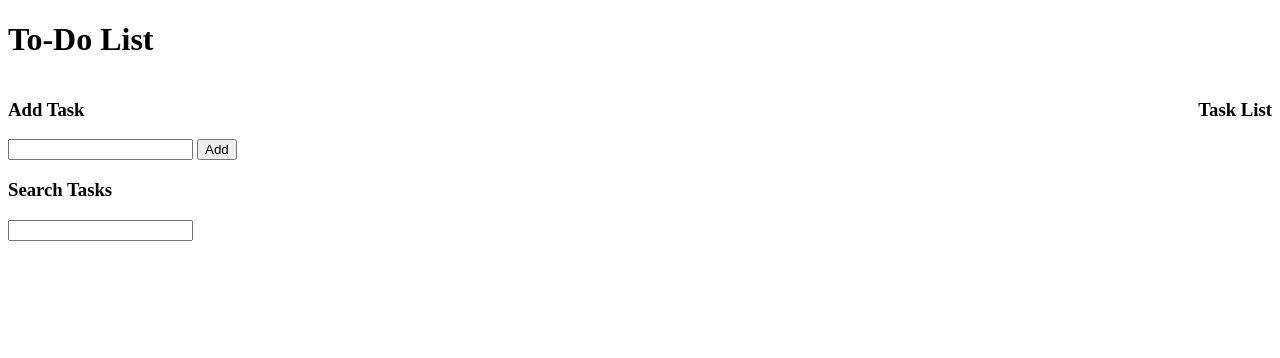
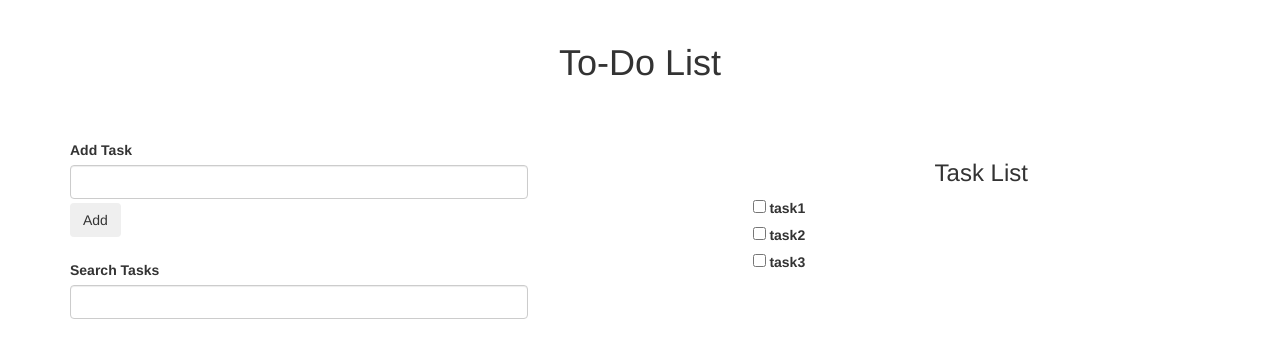
Before and after one commit to aclezotte/toDoList, a plain HTML site: page index.html in a window 1280 px wide. Drawn offline with nearby package versions, Linux system fonts and the light colour scheme.

Commit message:
task list with strikethrough

```diff
--- a/index.html
+++ b/index.html
@@ -3,23 +3,38 @@
     <head>
         <script src="https://ajax.googleapis.com/ajax/libs/angularjs/1.6.2/angular.min.js"></script>
         <script src="scripts.js"></script>
+        <link href="lib/bootstrap/css/bootstrap.min.css" type="text/css" rel="stylesheet">
         <link href="style.css" type="text/css" rel="stylesheet">
         <title>To Do List</title>
     </head>
     <body ng-app="toDoList" ng-controller="listCtrl">
-        <h1>To-Do List</h1>
-        <section id="input">
-            <h3>Add Task</h3>
-            <input type="text" ng-model="newTask">
-            <button ng-click="addTask()">Add</button>
-            <h3>Search Tasks</h3>
-            <input type="text" ng-model="search">
-        </section>
-        <section id="list">
-            <h3>Task List</h3>
-            <ul>
-                <li ng-repeat="task in tasks | filter: search">{{task}}</li>
-            </ul>
-        </section>
+        <div class="container">
+            <div class="row">
+                <h1>To-Do List</h1>
+            </div>
+            <div class="row">
+                <div class="col-xs-5">
+                    <div id="addTask">
+                        <label for="newTask">Add Task</label>
+                        <input class="form-control" id="newTask" type="text" ng-model="newTask">
+                        <button class="btn" ng-click="addTask()">Add</button><br>
+                    </div>
+                    <div id="searchDiv">
+                        <label for="search">Search Tasks</label>
+                        <input class="form-control" id="taskSearch" type="text" ng-model="taskSearch">
+                    </div>
+                </div>
+                <div class="col-xs-2"></div>
+                <div class="col-xs-5" id="list">
+                    <h3>Task List</h3>
+                    <div class="form-check" ng-repeat="task in tasks | filter: taskSearch">
+                        <label class="form-check-label done-{{task.done}}">
+                            <input class="form-check-input" type="checkbox" value="" ng-model="task.done">
+                            {{task.text}}
+                        </label>
+                    </div>
+                </div>
+            </div>
+        </div>
     </body>
 </html>
--- a/scripts.js
+++ b/scripts.js
@@ -1,12 +1,26 @@
-var app = angular.module('toDoList', []);
+var app = angular.module("toDoList", []);
 
 app.controller('listCtrl', function($scope){
 
-    $scope.tasks = [];
+    $scope.tasks = [
+        {text:'task1', done:false},
+        {text:'task2', done:false},
+        {text:'task3', done:false}
+    ];
 
     $scope.addTask = function(){
-        $scope.tasks.push($scope.newTask);
+        $scope.tasks.push({text:$scope.newTask, done:false});
         $scope.newTask = "";
     };
 
+    $scope.checkOff = function() {
+        var oldTasks = $scope.tasks;
+        $scope.tasks = [];
+        angular.forEach(oldTasks, function(task) {
+            if (!task.done){
+                $scope.tasks.push(task)
+            }
+        });
+    };
+
 });
--- a/style.css
+++ b/style.css
@@ -1,7 +1,20 @@
-#input {
-    float: left;
+h1 {
+    text-align: center;
+    padding: 2% 0 4%;
 }
 
-#list {
-    float: right;
+#newTask {
+    margin-bottom: 1%;
 }
+
+#addTask {
+    margin-bottom: 5%;
+}
+
+h3 {
+    text-align: center;
+}
+
+.done-true {
+    text-decoration: line-through;
+}
```
